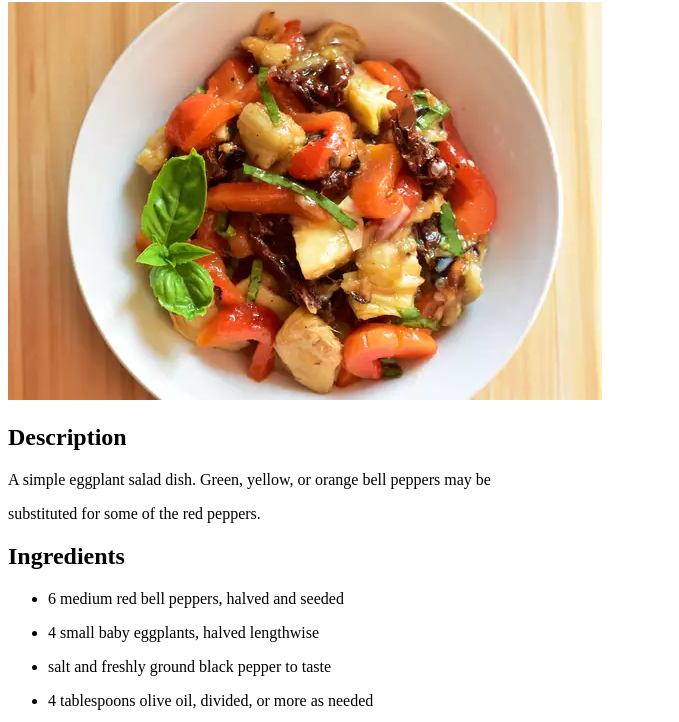
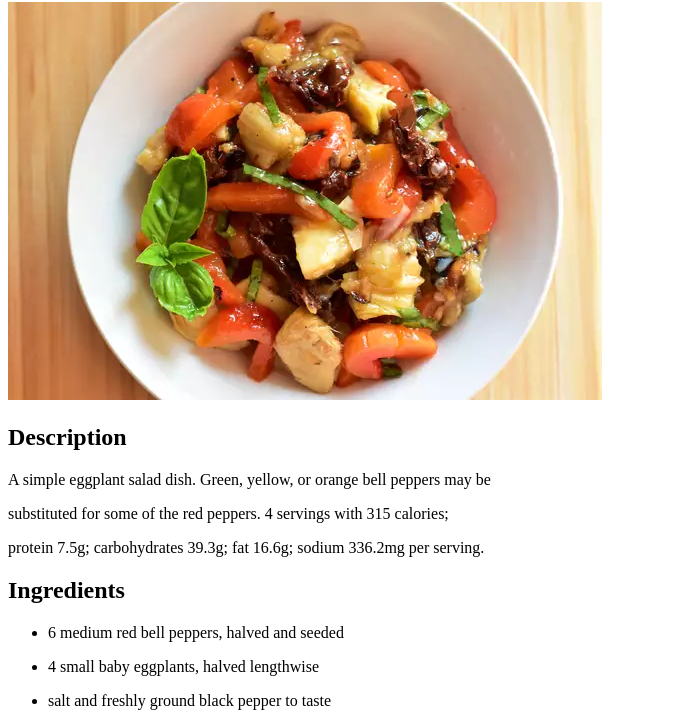
Before and after one commit to winchcodes/odin-recipes, a plain HTML site: page recipes/eggplant.html in a window 1280 px wide. Shown: the part 78-800 px from the top of the page, without its empty margins (0-679 px from the left). Drawn offline with Linux system fonts and the light colour scheme.

Commit message:
Add servings info in eggplant description

```diff
--- a/recipes/eggplant.html
+++ b/recipes/eggplant.html
@@ -18,12 +18,9 @@
 
     <!--Recipe description-->
     <h2>Description</h2>
-    <p>
-        A simple eggplant salad dish. Green, yellow, or orange bell peppers may be
-    </p>
-    <p>
-        substituted for some of the red peppers.
-    </p>
+    <p>A simple eggplant salad dish. Green, yellow, or orange bell peppers may be</p>
+    <p>substituted for some of the red peppers. 4 servings with 315 calories; </p>
+    <p>protein 7.5g; carbohydrates 39.3g; fat 16.6g; sodium 336.2mg per serving.</p>
 
     <!--Recipe ingredients list-unordered-->
     <h2>Ingredients</h2>
```
